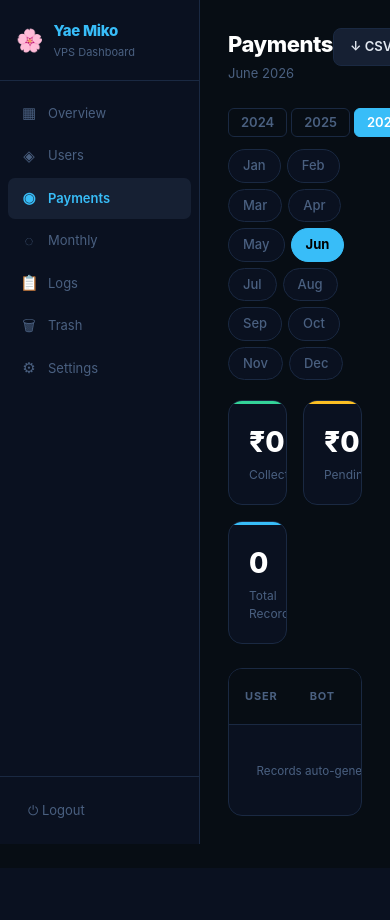
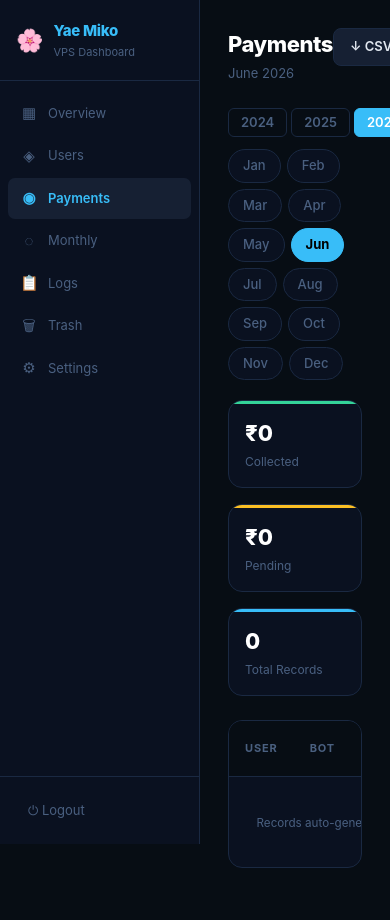
Before and after one commit to MikoxYae/botpanel, a Flask app: page /payments in a window 390 px wide. Before the commit the page ends 844 px from the top, so only its background shows below. Run offline with Flask 3, Linux system fonts and the light colour scheme; the visitor is signed in with stand-in values (Sample User, id 1); data that the repository does not hold is empty.

Commit message:
fix: stats-grid--3 mobile responsive + 520px single column

```diff
--- a/static/css/style.css
+++ b/static/css/style.css
@@ -415,7 +415,14 @@ body {
 
 @media (max-width: 900px) {
   .stats-grid { grid-template-columns: 1fr 1fr; }
+  .stats-grid--3 { grid-template-columns: 1fr 1fr; }
   .two-col { grid-template-columns: 1fr; }
   .monthly-grid { grid-template-columns: 1fr 1fr; }
   .form-grid { grid-template-columns: 1fr; }
 }
+@media (max-width: 520px) {
+  .stats-grid,
+  .stats-grid--3 { grid-template-columns: 1fr; }
+  .stat-card { padding: 16px; }
+  .stat-value { font-size: 22px; }
+}
```
